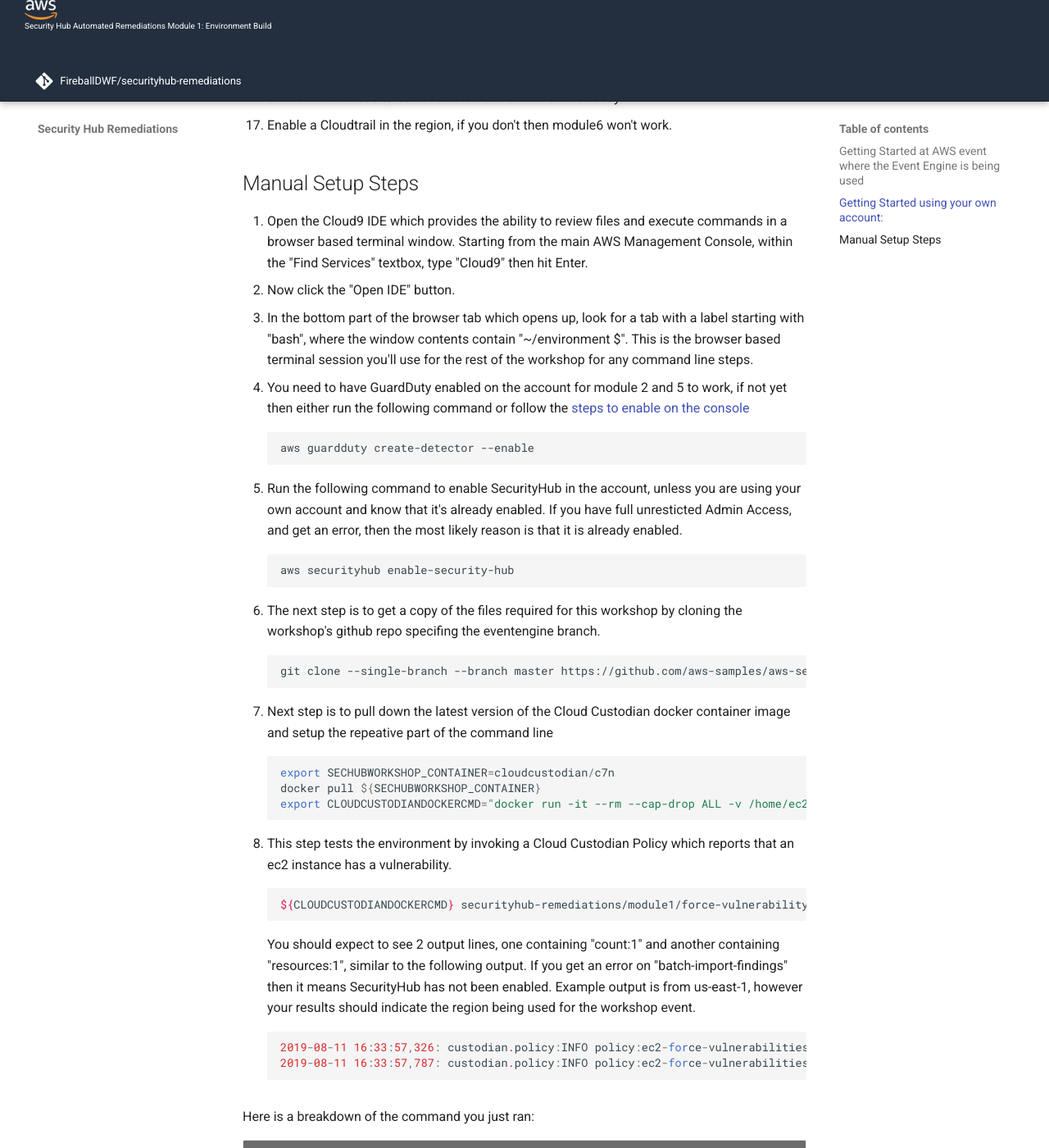
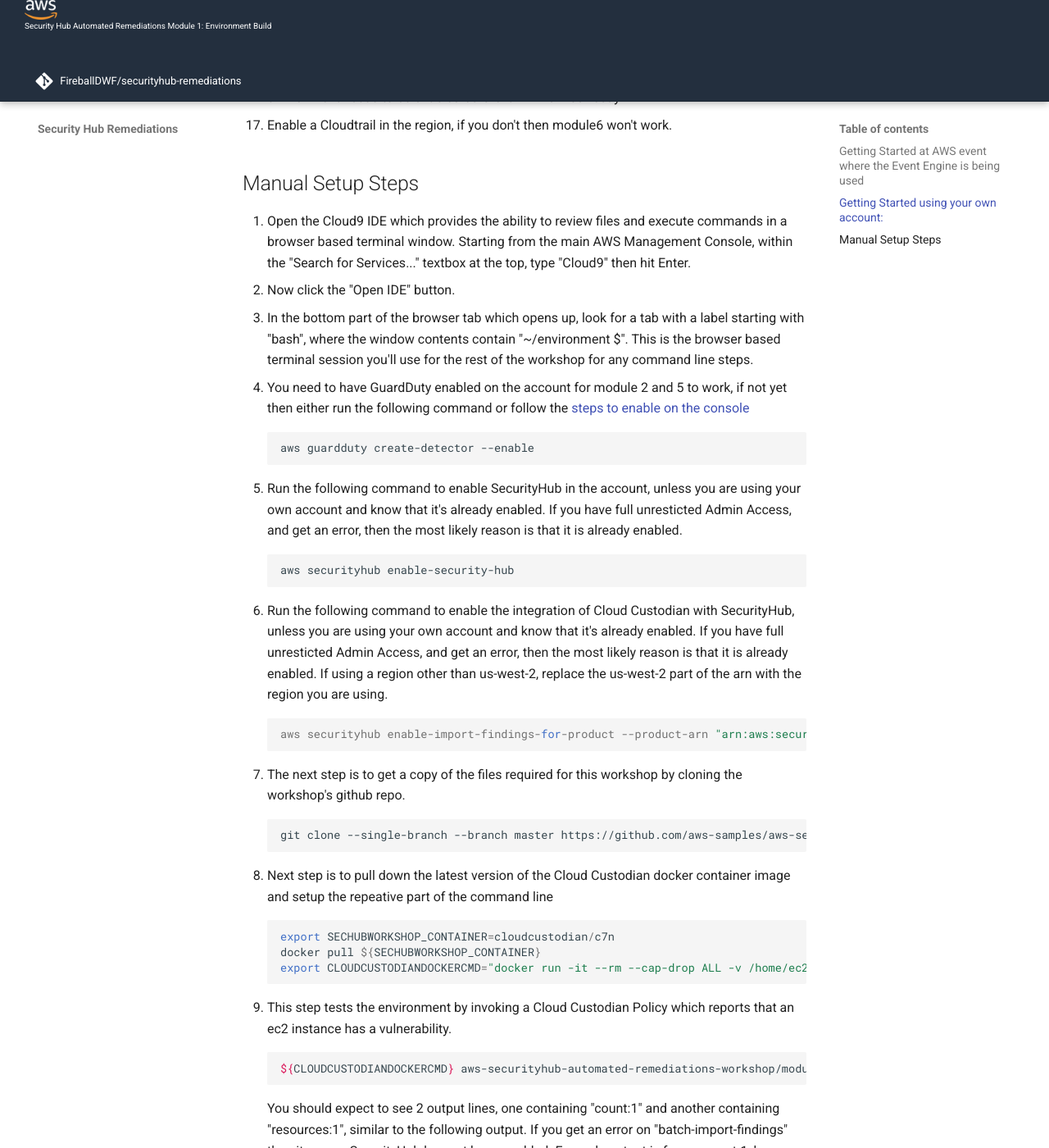
Before and after one commit to aws-samples/aws-securityhub-automated-remediations-workshop, an MkDocs documentation site: the page built from docs/01-environment-setup.md, in a window 1280 px wide and 1400 px high, scrolled down 1744 px. Shown: the whole window at 82% size. Built offline with MkDocs 1.6.1 and Material for MkDocs 9.7.7, drawn with Linux system fonts in a browser that asks for light colours.

Commit message:
unpdated with product-arn and new repo name

```diff
--- a/docs/01-environment-setup.md
+++ b/docs/01-environment-setup.md
@@ -33,7 +33,7 @@ To Get started with this workshop as part of the an AWS Event where Event Engine
 10. Enable a Cloudtrail in the region, if you don't then module6 won't work.
 
 ## Manual Setup Steps
-1.  Open the Cloud9 IDE which provides the ability to review files and execute commands in a browser based terminal window.  Starting from the main AWS Management Console, within the "Find Services" textbox, type "Cloud9" then hit Enter.
+1.  Open the Cloud9 IDE which provides the ability to review files and execute commands in a browser based terminal window.  Starting from the main AWS Management Console, within the "Search for Services..." textbox at the top, type "Cloud9" then hit Enter.
 2.  Now click the "Open IDE" button.
 3.  In the bottom part of the browser tab which opens up, look for a tab with a label starting with "bash", where the window contents contain "~/environment $".  This is the browser based terminal session you'll use for the rest of the workshop for any command line steps.
 
@@ -45,7 +45,11 @@ To Get started with this workshop as part of the an AWS Event where Event Engine
 
         aws securityhub enable-security-hub
 
-6.  The next step is to get a copy of the files required for this workshop by cloning the workshop's github repo specifing the eventengine branch.
+5.  Run the following command to enable the integration of Cloud Custodian with SecurityHub, unless you are using your own account and know that it's already enabled. If you have full unresticted Admin Access, and get an error, then the most likely reason is that it is already enabled.  If using a region other than us-west-2, replace the us-west-2 part of the arn with the region you are using.
+
+        aws securityhub enable-import-findings-for-product --product-arn "arn:aws:securityhub:us-west-2::product/cloud-custodian/cloud-custodian"
+
+6.  The next step is to get a copy of the files required for this workshop by cloning the workshop's github repo.
 
         git clone --single-branch --branch master https://github.com/aws-samples/aws-securityhub-automated-remediations-workshop.git
 
@@ -53,11 +57,11 @@ To Get started with this workshop as part of the an AWS Event where Event Engine
 
         export SECHUBWORKSHOP_CONTAINER=cloudcustodian/c7n
         docker pull ${SECHUBWORKSHOP_CONTAINER}
-        export CLOUDCUSTODIANDOCKERCMD="docker run -it --rm --cap-drop ALL -v /home/ec2-user/environment/securityhub-remediations:/home/custodian/securityhub-remediations:ro -v /home/ec2-user/.aws:/home/custodian/.aws:rw ${SECHUBWORKSHOP_CONTAINER} run --cache-period 0 -s /tmp -c"
+        export CLOUDCUSTODIANDOCKERCMD="docker run -it --rm --cap-drop ALL -v /home/ec2-user/environment/aws-securityhub-automated-remediations-workshop:/home/custodian/aws-securityhub-automated-remediations-workshop:ro -v /home/ec2-user/.aws:/home/custodian/.aws:rw ${SECHUBWORKSHOP_CONTAINER} run --cache-period 0 -s /tmp -c"
 
 8.  This step tests the environment by invoking a Cloud Custodian Policy which reports that an ec2 instance has a vulnerability.
 
-        ${CLOUDCUSTODIANDOCKERCMD} securityhub-remediations/module1/force-vulnerability-finding.yml
+        ${CLOUDCUSTODIANDOCKERCMD} aws-securityhub-automated-remediations-workshop/module1/force-vulnerability-finding.yml
 
     You should expect to see 2 output lines, one containing "count:1" and another containing "resources:1", similar to the following output.  If you get an error on "batch-import-findings" then it means SecurityHub has not been enabled.  Example output is from us-east-1, however your results should indicate the region being used for the workshop event.
 
```
Also changed, not shown: docs/02-guardduty-dns-event.md (+1 -1 lines), 1 other file.
